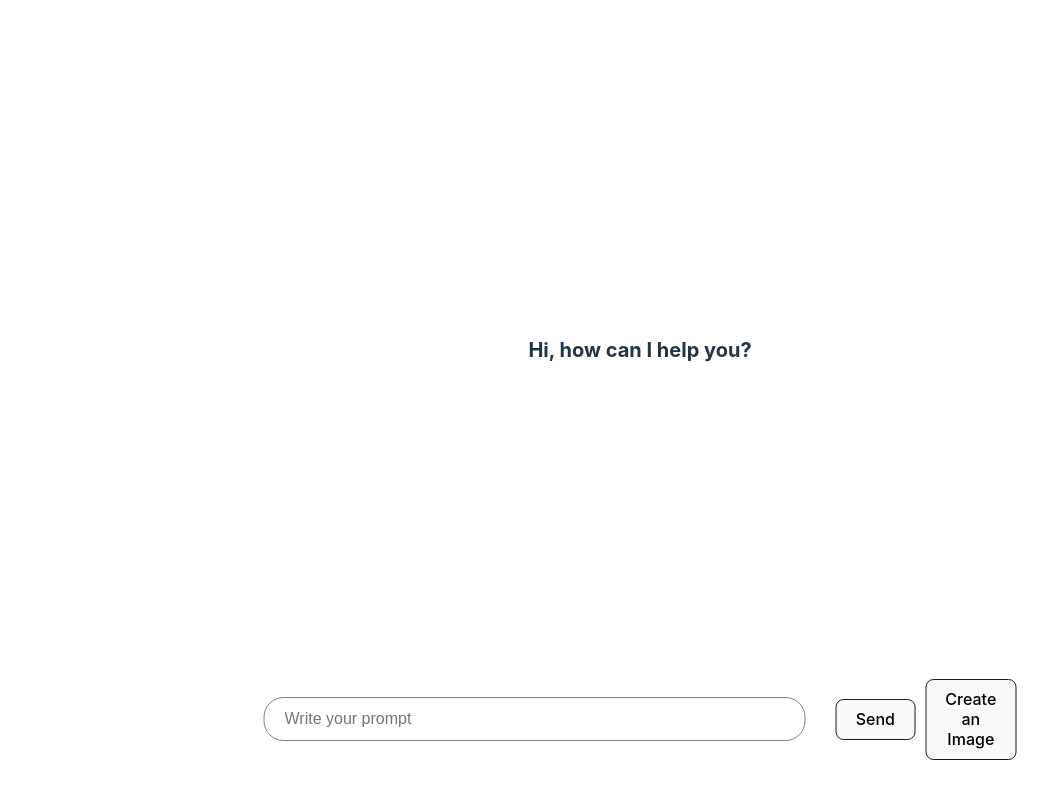
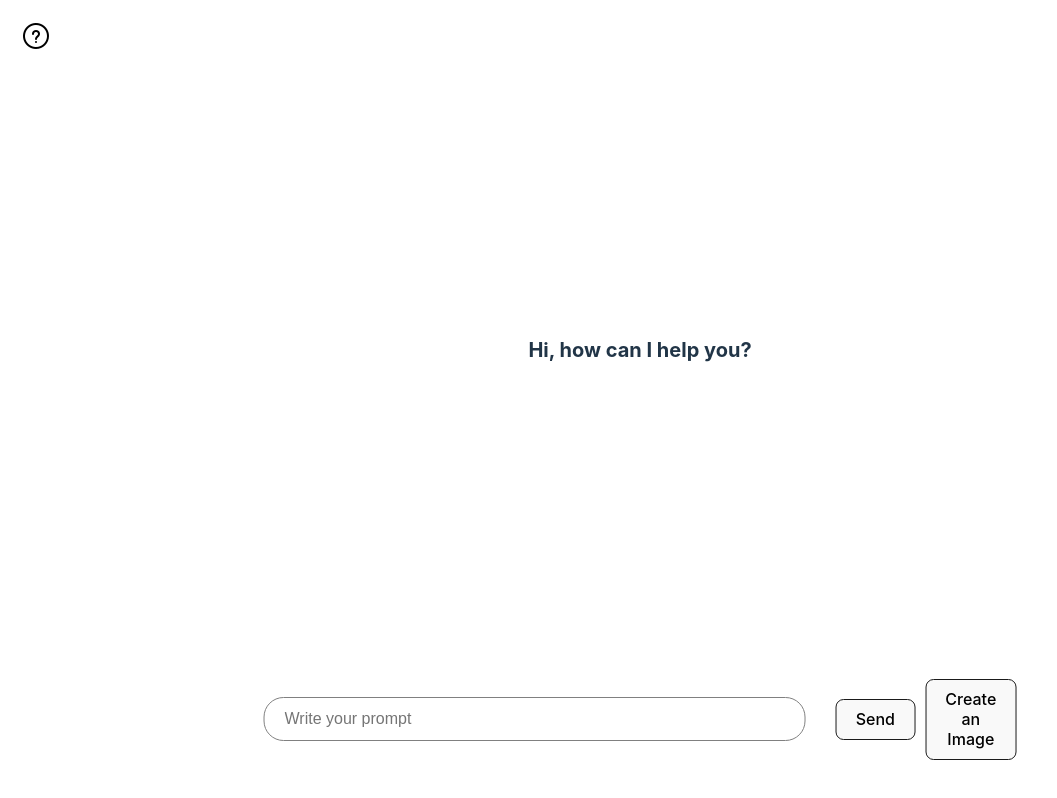
Before and after one commit to NatigAgarzayev/myChatGPT, a React (Vite) app: page / in a window 1280 px wide. Shown: the whole page, without its empty margins (0-1057 px from the left). Built offline with nearby package versions, Linux system fonts and the light colour scheme.

Commit message:
added ReactRouter added new page FAQ

```diff
--- a/package.json
+++ b/package.json
@@ -11,8 +11,12 @@
   },
   "dependencies": {
     "axios": "^1.6.2",
+    "localforage": "^1.10.0",
+    "match-sorter": "^6.3.1",
     "react": "^18.2.0",
-    "react-dom": "^18.2.0"
+    "react-dom": "^18.2.0",
+    "react-router-dom": "^6.21.0",
+    "sort-by": "^1.2.0"
   },
   "devDependencies": {
     "@types/react": "^18.2.43",
--- a/src/App.css
+++ b/src/App.css
@@ -3,6 +3,13 @@
   padding: 0 10px;
   margin: 0 auto;
   position: relative;
+}
+
+.faq{
+  position: fixed;
+  left: 20px;
+  top: 20px;
+  cursor: pointer;
 }
 
 
--- a/src/App.tsx
+++ b/src/App.tsx
@@ -2,6 +2,8 @@ import { useEffect, useState } from 'react'
 import './App.css'
 import axios from 'axios'
 import loading from "./assets/react.svg"
+import { Link } from 'react-router-dom'
+import faq from "./assets/help.png"
 
 interface IChat {
   text: {
@@ -83,6 +85,11 @@ function App() {
 
   return (
     <div className="container">
+      <div className="faq">
+        <Link to="/faq">
+          <img src={faq} alt="FAQ" />
+        </Link>
+      </div>
 
       <div className="chat">
         {
--- a/src/main.tsx
+++ b/src/main.tsx
@@ -2,6 +2,24 @@ import ReactDOM from 'react-dom/client'
 import App from './App.tsx'
 import './index.css'
 
+import {
+  createBrowserRouter,
+  RouterProvider,
+} from "react-router-dom"
+import Faq from './pages/faq/Faq.tsx'
+
+
+const router = createBrowserRouter([
+  {
+    path: "/",
+    element: <App />,
+  },
+  {
+    path: "/faq",
+    element: <Faq />
+  }
+])
+
 ReactDOM.createRoot(document.getElementById('root')!).render(
-  <App />
+  <RouterProvider router={router} />
 )
--- /dev/null
+++ b/src/pages/faq/Faq.tsx
@@ -0,0 +1,9 @@
+import React from 'react'
+
+export default function Faq() {
+    return (
+        <div>
+            It's a FAQ page.
+        </div>
+    )
+}
```
Also changed, not shown: src/assets/help.png (added), 1 other file (tests, documents, lock files or other folders).
